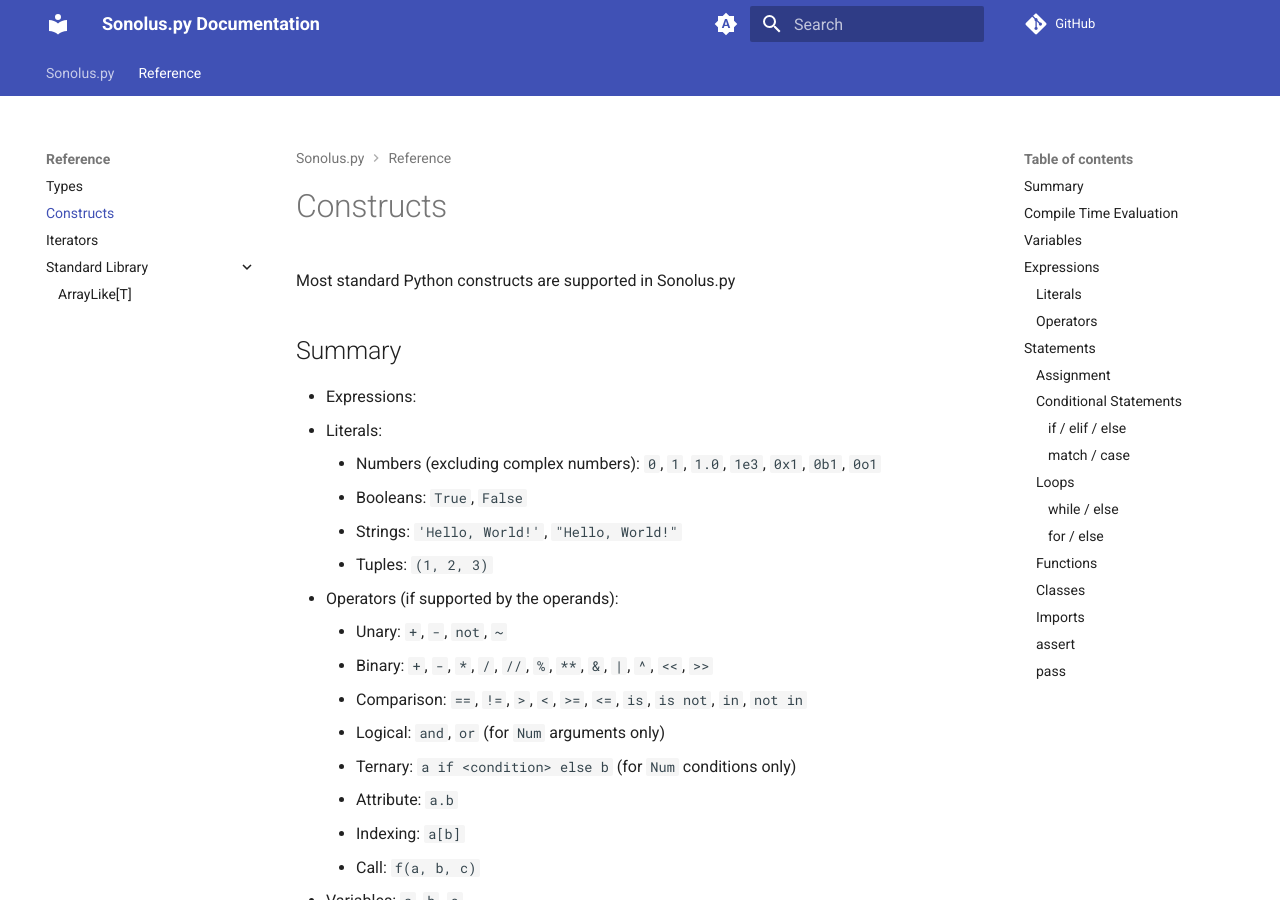
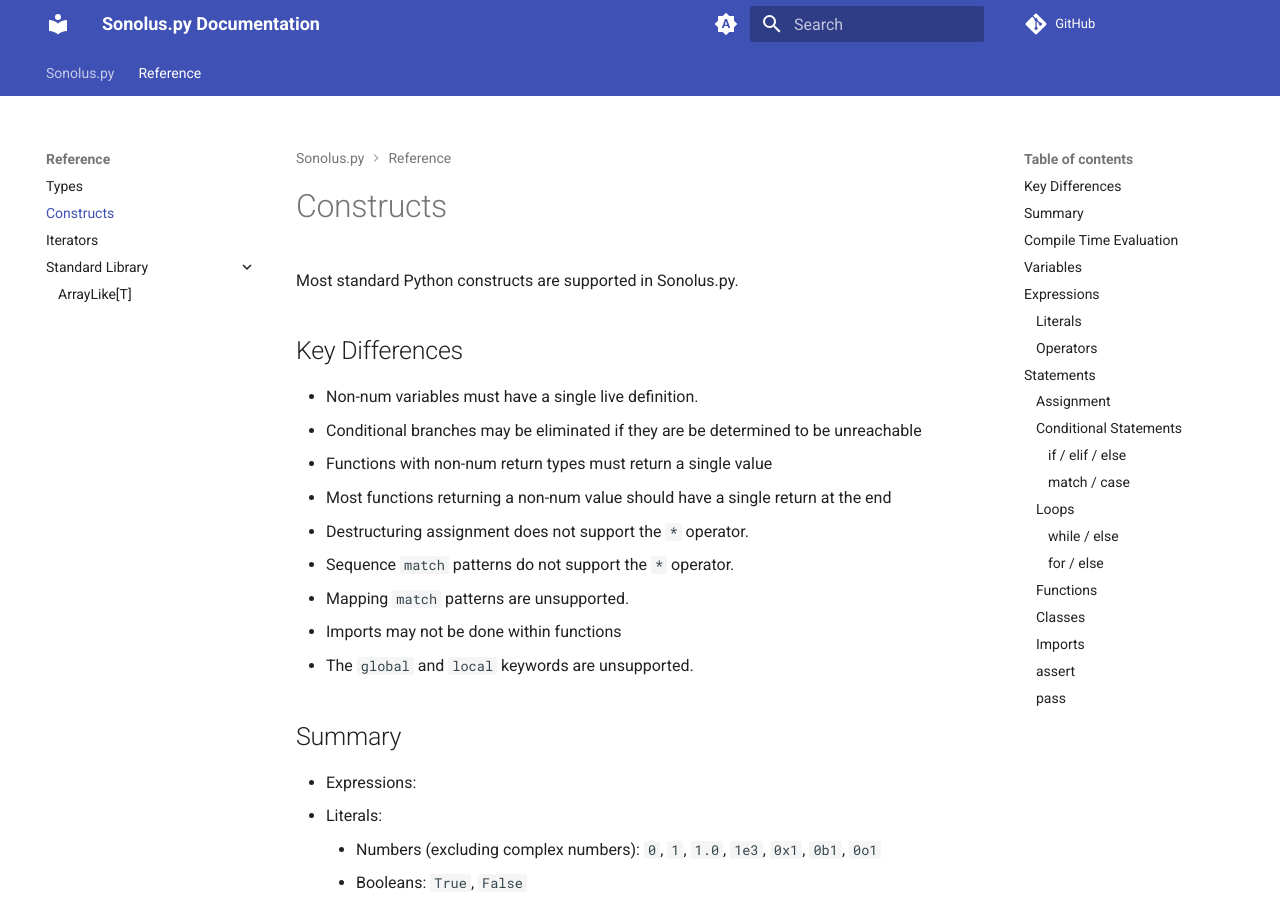
Before and after one commit to qwewqa/sonolus.py, an MkDocs documentation site: the page built from docs/reference/constructs.md, in a window 1280 px wide and 900 px high. Built offline with MkDocs 1.6.1 and Material for MkDocs 9.7.7, drawn with Linux system fonts in a browser that asks for light colours; comment, search, counter and statistics services are not loaded; some of the changed text lies outside the part shown.

Commit message:
Add key differences section

````diff
--- a/docs/reference/constructs.md
+++ b/docs/reference/constructs.md
@@ -1,5 +1,17 @@
 # Constructs
-Most standard Python constructs are supported in Sonolus.py
+Most standard Python constructs are supported in Sonolus.py.
+
+## Key Differences
+
+- Non-num variables must have a single live definition.
+- Conditional branches may be eliminated if they are be determined to be unreachable
+- Functions with non-num return types must return a single value
+  - Most functions returning a non-num value should have a single return at the end
+- Destructuring assignment does not support the `*` operator.
+- Sequence `match` patterns do not support the `*` operator.
+- Mapping `match` patterns are unsupported.
+- Imports may not be done within functions
+- The `global` and `local` keywords are unsupported.
 
 ## Summary
 
@@ -412,6 +424,8 @@
         return Vec2(1, 2)
 ```
 
+Most functions returning a non-num value should have a single `return` statement at the end.
+
 ### Classes
 Classes are supported at the module level. User defined classes should subclass `Record` or have a supported
 Sonolus.py decorator such as `@level_memory`.
````
